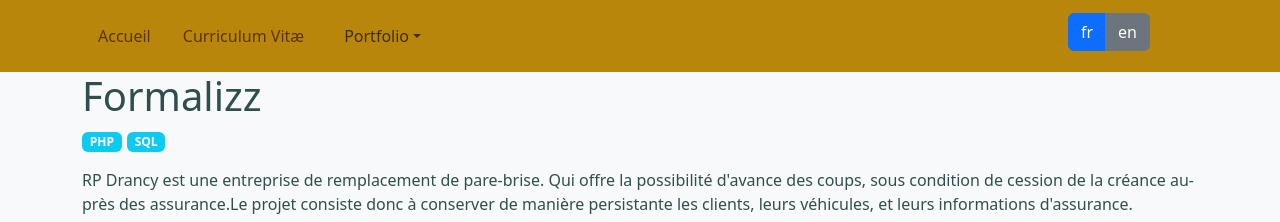
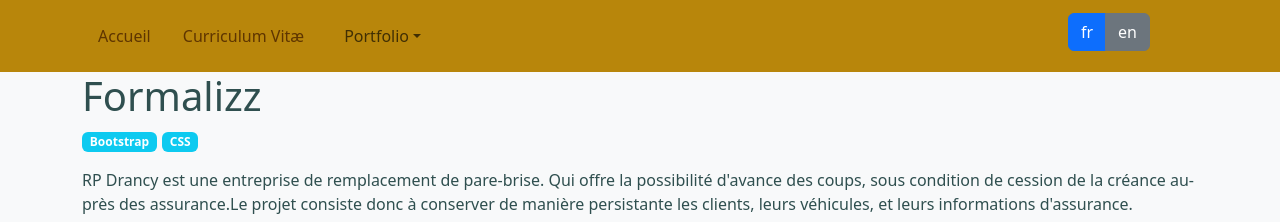
Before and after one commit to Remi-Lerolle/Pages-perso, a React (Create React App) app: page /portfolio/Formalizz in a window 1280 px wide. Shown: the top 222 px of the page. Built offline with nearby package versions, Linux system fonts and the light colour scheme.

Commit message:
[PORTFOLIO] Object Project shouldn't has technoList attribute #2

```diff
--- a/src/Classes/ProjectDataClass.tsx
+++ b/src/Classes/ProjectDataClass.tsx
@@ -4,7 +4,6 @@
 */}
 interface ProjectDataProps {
 	title: string,
-	technoList: string[],
 	imgUrl: any,
 	projectPath: string,
 	I18nDescriptionId: string,
@@ -13,27 +12,13 @@
 
 export class ProjectDataClass {
 	title: string;
-	technoList: string[] = [];
 	imgUrl: any;
 	projectPath: string;
 	I18nDescriptionId: string;
 	listOfSection: SectionProjectDataClass[] = []
 
 	constructor(props: ProjectDataProps) {
-
 		this.title = props.title;
-
-		props.technoList.forEach(techno => {
-			if (this.technoList.indexOf(techno) !== -1) {
-				return;
-			}
-			if (authorizedTechnoList.indexOf(techno) === -1) {
-				console.log("techno not listed as authorized: " + techno);
-				return;
-			}
-			this.technoList.push(techno);
-		})
-
 		this.imgUrl = props.imgUrl
 		this.projectPath = props.projectPath;
 		this.I18nDescriptionId = props.I18nDescriptionId;
@@ -57,8 +42,18 @@
 	i18nTextId: string;
 
 	constructor(props: SectionDataProps) {
-		this.title = props.title
-		this.i18nTextId = props.i18nTextId
-		this.imgUrl = props.imgUrl
+		this.title = props.title;
+		this.i18nTextId = props.i18nTextId;
+		this.imgUrl = props.imgUrl;
+		props.technoList.forEach(techno => {
+			if (this.technoList.indexOf(techno) !== -1) {
+				return;
+			}
+			if (authorizedTechnoList.indexOf(techno) === -1) {
+				console.log("techno not listed as authorized: " + techno);
+				return;
+			}
+			this.technoList.push(techno);
+		})
 	}
 }
--- a/src/ROUTES/portfolio/Formalizz.js
+++ b/src/ROUTES/portfolio/Formalizz.js
@@ -14,7 +14,6 @@
 export const FormalizzData = new ProjectDataClass(
 	{
 		"title": "Formalizz",
-		"technoList": ["PHP", "SQL"],
 		"imgUrl": LogoRPDrancy,
 		"projectPath": "/portfolio/Formalizz",
 		"I18nDescriptionId": "project.formalizz.description",
@@ -23,7 +22,8 @@
 				{
 					title: "Formalizz.FrontEnd.title",
 					i18nTextId: "Formalizz.FrontEnd.text",
-					imgUrl: FormalizzFrontImg
+					imgUrl: FormalizzFrontImg,
+					technoList: ["Bootstrap", "CSS"]
 				}
 			)
 		]
--- a/src/ROUTES/portfolio/PortfolioCV.js
+++ b/src/ROUTES/portfolio/PortfolioCV.js
@@ -1,5 +1,5 @@
 import { React, useContext } from 'react';
-import { ProjectDataClass } from "../../Classes/ProjectDataClass.tsx"
+import { ProjectDataClass, SectionProjectDataClass } from "../../Classes/ProjectDataClass.tsx"
 import { Project } from './Project.js';
 import Logo_Portfolio from "../../IMG/Logo_Portfolio.png"
 
@@ -15,5 +15,15 @@
 		"technoList": ["React", "CSS", "Bootstrap"],
 		"projectPath": "/portfolio/PortfolioCV",
 		"I18nDescriptionId": "projet.portfolio.description",
-		"imgUrl": Logo_Portfolio
+		"imgUrl": Logo_Portfolio,
+		"listOfSection": [
+			new SectionProjectDataClass(
+				{
+					title: "",
+					i18nTextId: "CV.FrontEnd.text",
+					imgUrl: null,
+					technoList: ["Bootstrap", "CSS"]
+				}
+			)
+		]
 	})
--- a/src/ROUTES/portfolio/Project.js
+++ b/src/ROUTES/portfolio/Project.js
@@ -14,7 +14,7 @@
 			<h1>{data.title}</h1>
 		</Container>
 		<Container>
-			{technoListToBadges(data.technoList, data.title)}
+			{technoListToBadges(composeTechnoList(data.listOfSection), data.title)}
 		</Container>
 		<Container className='mt-2'>
 			{i18n.t(data.I18nDescriptionId)}
@@ -54,7 +54,7 @@
 				</Card.Header>
 				<Card.Img variant="top" src={data.imgUrl} />
 				<Card.Body>
-					{technoListToBadges(data.technoList, data.title)}
+					{technoListToBadges(composeTechnoList(data.listOfSection), data.title)}
 					<Button className="bg-info border-0 mt-2">
 						<Link
 							className='text-white text-decoration-none'
@@ -67,6 +67,18 @@
 			</Card>
 		</Col >
 	)
+}
+
+function composeTechnoList(listOfSection) {
+	let listOfDistinctTechno = []
+	listOfSection.forEach(section => {
+		section.technoList.forEach(techno => {
+			if (listOfDistinctTechno.indexOf(techno) === -1) {
+				listOfDistinctTechno.push(techno)
+			}
+		})
+	});
+	return listOfDistinctTechno;
 }
 
 function technoListToBadges(technoList, title) {
--- a/src/ROUTES/portfolio/StudioXSL.js
+++ b/src/ROUTES/portfolio/StudioXSL.js
@@ -1,5 +1,5 @@
 import { React, useContext } from 'react';
-import { ProjectDataClass } from "../../Classes/ProjectDataClass.tsx"
+import { ProjectDataClass, SectionProjectDataClass } from "../../Classes/ProjectDataClass.tsx"
 import { Project } from './Project.js';
 import xmlIcon from "../../IMG/xml-icon.png"
 
@@ -15,6 +15,16 @@
 		"technoList": ["React", "CSS", "Bootstrap", "XSL", "API"],
 		"projectPath": "/portfolio/StudioXSL",
 		"I18nDescriptionId": "projet.studioXSL.description",
-    "imgUrl": xmlIcon
+		"imgUrl": xmlIcon,
+		"listOfSection": [
+			new SectionProjectDataClass(
+				{
+					title: "StudioXSL.FrontEnd.title",
+					i18nTextId: "StudioXSL.FrontEnd.text",
+					imgUrl: null,
+					technoList: ["Bootstrap", "CSS"]
 				}
 			)
+		]
+	}
+)
```
Lines whose indentation alone changed are shown as unchanged.
